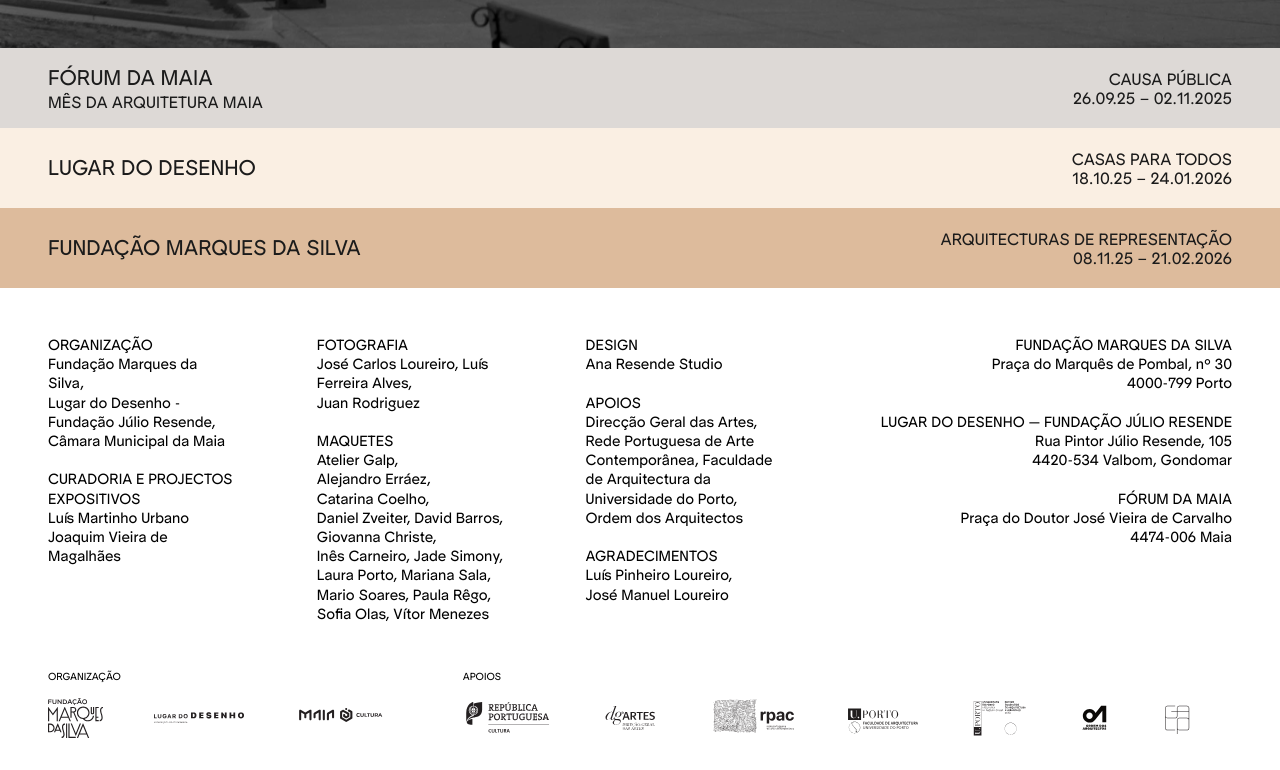
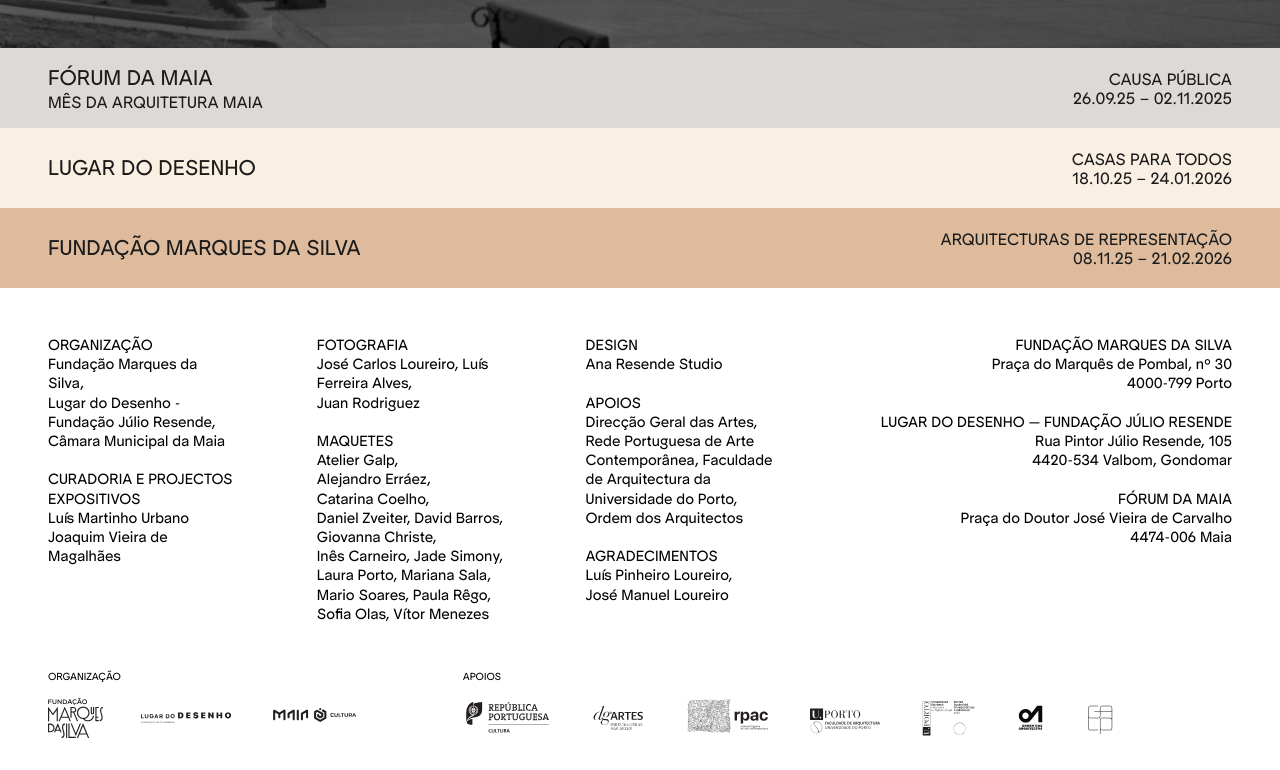
Before and after one commit to Sonamuh/loureiro100, a plain HTML site: page index.html in a window 1280 px wide. Shown: the part 512-1282 px from the top of the page. Drawn offline with Linux system fonts and the light colour scheme.

Commit message:
Update style.css

```diff
--- a/style.css
+++ b/style.css
@@ -291,8 +291,8 @@ body {
   .logos-section:first-child { flex: 1; }
   .logos-section:last-child { flex: 2; }
   .logos-grid {
-    flex-wrap: wrap;
-    gap: 4vw;
+    flex-wrap: nowrap;
+    gap: 3vw;
   }
   .logos-grid img {
     max-height: auto;
```
